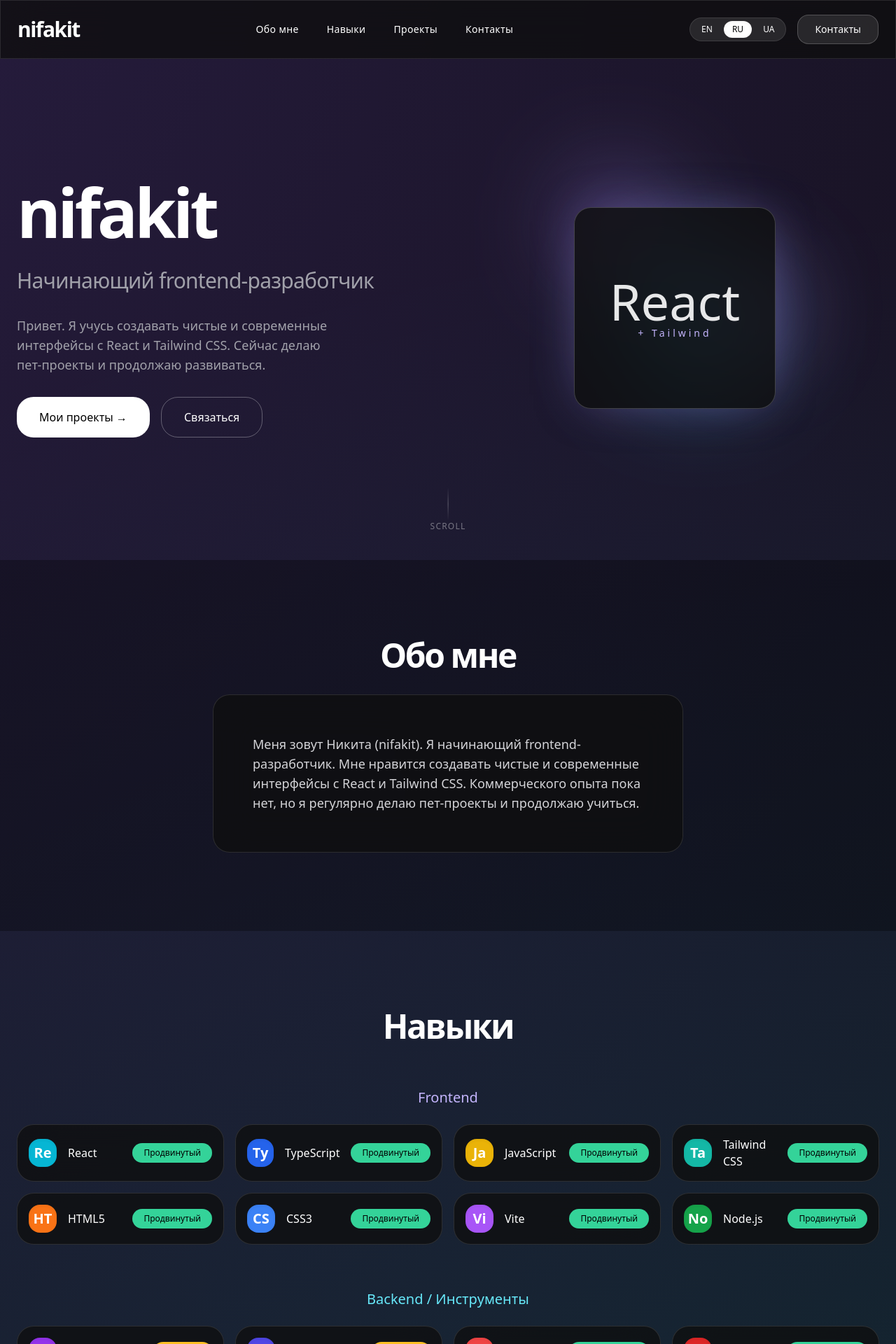
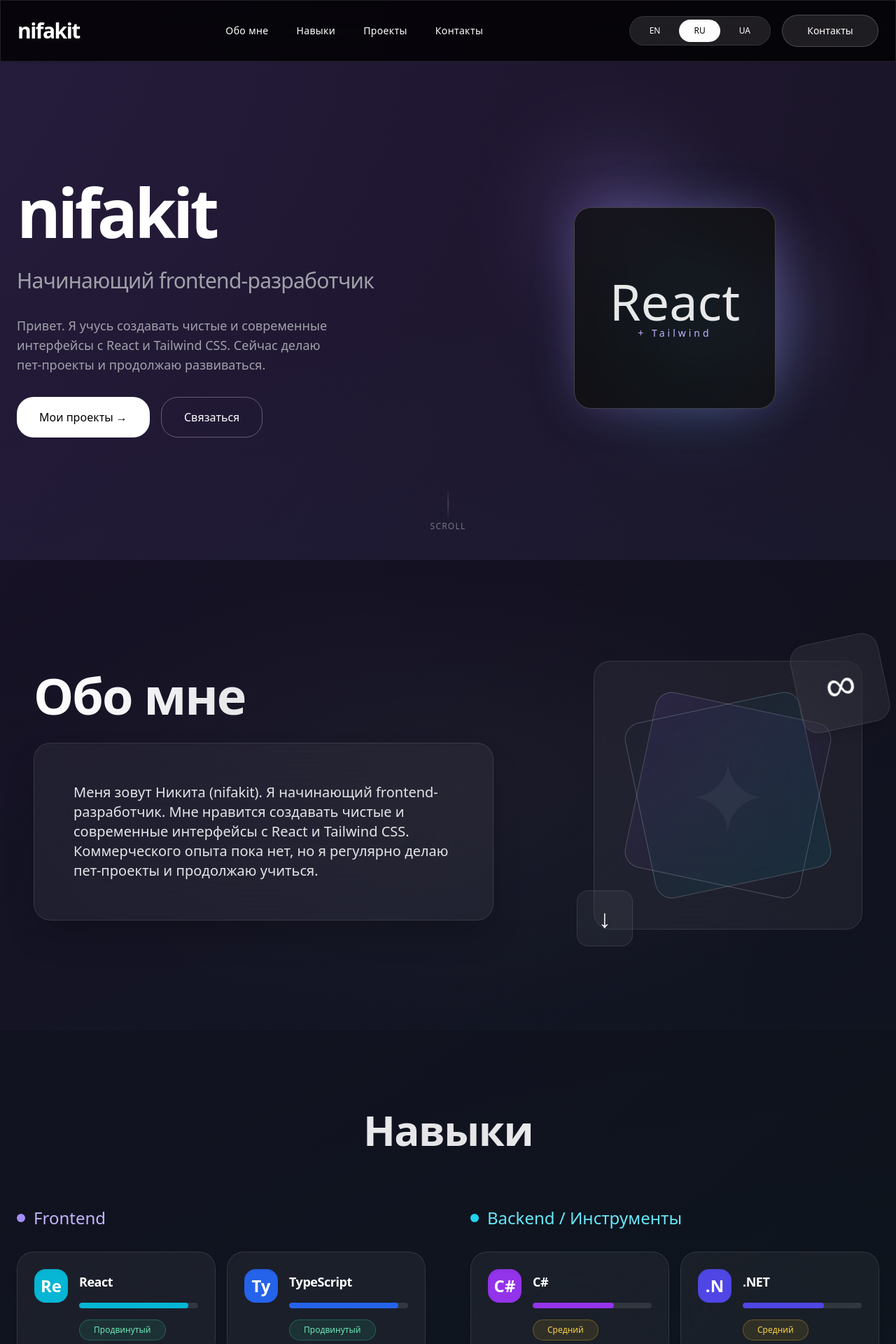
Before and after one commit to nifakit/my-portfolio, a React app: page / in a window 1280 px wide. Shown: the top 1920 px of the page at 70% size. Built offline with nearby package versions, Linux system fonts and the light colour scheme; the HTML template or start-up script is replaced by a standard one.

Commit message:
feat(ui): modernized design system - Navbar (jelly lang switcher + fixed right block + stagger mobile menu), About (two-column glass layout + gradient title + decor), Skills (progress bars + enhanced cards), Hero (lift hover on projects btn)

```diff
--- a/src/components/layout/Navbar.jsx
+++ b/src/components/layout/Navbar.jsx
@@ -3,7 +3,7 @@ import { useTranslation } from "react-i18next";
 import i18n from "../../i18n";
 
 const Navbar = () => {
-  const { t } = useTranslation();
+  const { t, i18n: i18nInstance } = useTranslation();
   const [isOpen, setIsOpen] = useState(false);
 
   const navLinks = [
@@ -13,13 +13,19 @@ const Navbar = () => {
     { name: t("nav.contact"), href: "#contact" },
   ];
 
+  const changeLanguage = (lng) => {
+    i18n.changeLanguage(lng);
+  };
+
   return (
-    <nav className="fixed top-0 left-0 right-0 z-50 glass border-b border-white/10">
-      <div className="max-w-screen-2xl mx-auto px-6 py-5 flex items-center justify-between">
+    <>
+      <nav className="fixed top-0 left-0 right-0 z-50 glass border-b border-white/10 bg-black/80 backdrop-blur-2xl">
+        <div className="max-w-screen-2xl mx-auto px-6 py-5 flex items-center">
+
           <a href="#" className="text-3xl font-semibold tracking-tighter text-white">nifakit</a>
 
 
-        <div className="hidden md:flex items-center gap-10">
+          <div className="flex-1 hidden md:flex justify-center gap-10">
             {navLinks.map((link) => (
               <a
                 key={link.name}
@@ -31,25 +37,35 @@ const Navbar = () => {
             ))}
           </div>
 
-        <div className="flex items-center gap-4">
 
-          <div className="flex items-center gap-1 bg-white/10 rounded-3xl p-1 border border-white/10">
+          <div className="flex items-center gap-4 flex-shrink-0">
+
+            <div className="relative flex items-center bg-white/10 rounded-3xl p-1 border border-white/10">
               {["en", "ru", "ua"].map((lng) => (
                 <button
                   key={lng}
-                onClick={() => i18n.changeLanguage(lng)}
-                className={`px-3 py-1 text-xs font-medium rounded-3xl transition-all ${
-                  i18n.language === lng ? "bg-white text-black shadow-inner" : "text-white hover:bg-white/20"
+                  onClick={() => changeLanguage(lng)}
+                  className={`relative z-10 px-6 py-2 text-xs font-medium rounded-3xl transition-all duration-200 ${
+                    i18nInstance.language === lng ? "text-black" : "text-white hover:bg-white/10"
                   }`}
                 >
                   {lng.toUpperCase()}
                 </button>
               ))}
+
+              <div
+                className="absolute top-1 bottom-1 bg-white rounded-3xl shadow-inner transition-all duration-300 ease-out"
+                style={{
+                  left: i18nInstance.language === "en" ? "4px" : i18nInstance.language === "ru" ? "calc(33.333% + 4px)" : "calc(66.666% + 8px)",
+                  width: "calc(33.333% - 8px)",
+                }}
+              />
             </div>
+
 
             <a
               href="#contact"
-            className="hidden md:block px-6 py-2.5 text-sm font-medium bg-white/10 hover:bg-white/20 border border-white/20 rounded-2xl text-white transition-all"
+              className="hidden md:block min-w-[138px] text-center px-7 py-3 text-sm font-medium bg-white/10 hover:bg-white/20 border border-white/20 rounded-3xl text-white transition-all whitespace-nowrap"
             >
               {t("nav.contact")}
             </a>
@@ -59,29 +75,31 @@ const Navbar = () => {
               onClick={() => setIsOpen(!isOpen)}
               className="md:hidden p-3 text-white"
             >
-            <svg xmlns="http://www.w3.org/2000/svg" className="w-7 h-7" fill="none" viewBox="0 0 24 24" stroke="currentColor" strokeWidth={2}>
+              <svg xmlns="http://www.w3.org/2000/svg" className="w-8 h-8" fill="none" viewBox="0 0 24 24" stroke="currentColor" strokeWidth={2.25}>
                 <path strokeLinecap="round" strokeLinejoin="round" d={isOpen ? "M6 18L18 6M6 6h12v12" : "M4 6h16M4 12h16M4 18h16"} />
               </svg>
             </button>
           </div>
         </div>
+      </nav>
 
 
-      {isOpen && (
-        <div className="md:hidden glass border-t border-white/10 px-6 py-6 flex flex-col gap-6 text-lg font-medium text-white">
-          {navLinks.map((link) => (
+      <div className={`fixed inset-0 bg-black/95 backdrop-blur-3xl z-40 md:hidden transition-all duration-500 ${isOpen ? "opacity-100 translate-y-0" : "opacity-0 -translate-y-10 pointer-events-none"}`}>
+        <div className="flex flex-col items-center justify-center h-full pt-20 gap-10 text-3xl font-medium text-center">
+          {navLinks.map((link, index) => (
             <a
               key={link.name}
               href={link.href}
               onClick={() => setIsOpen(false)}
-              className="hover:text-violet-400 transition-colors py-2"
+              className="text-white hover:text-violet-400 transition-all py-3 px-8 hover:scale-105"
+              style={{ transitionDelay: `${isOpen ? index * 60 : 0}ms` }}
             >
               {link.name}
             </a>
           ))}
         </div>
-      )}
-    </nav>
+      </div>
+    </>
   );
 };
 
--- a/src/components/sections/About.jsx
+++ b/src/components/sections/About.jsx
@@ -4,15 +4,53 @@ const About = () => {
   const { t } = useTranslation();
 
   return (
-    <section id="about" className="py-28 bg-black/30">
-      <div className="max-w-screen-2xl mx-auto px-8">
-        <div className="max-w-2xl mx-auto text-center">
-          <h2 className="text-5xl font-semibold tracking-tighter mb-8 reveal">
-            {t("about.title")}
-          </h2>
+    <section id="about" className="py-28 lg:py-36 bg-black/30 relative overflow-hidden">
+      {/* Декоративный radial background — добавляет глубину и современный вид */}
+      <div className="absolute inset-0 bg-[radial-gradient(at_center,#ffffff08_0%,transparent_70%)] pointer-events-none" />
 
-          <div className="glass rounded-3xl p-10 md:p-14 text-left text-zinc-300 leading-relaxed reveal">
-            <p className="text-lg">{t("about.text")}</p>
+      <div className="max-w-screen-2xl mx-auto px-6 lg:px-12">
+        <div className="grid lg:grid-cols-12 gap-16 lg:gap-20 items-center">
+
+          {/* Левая колонка — контент */}
+          <div className="lg:col-span-7">
+            <div className="max-w-2xl">
+              {/* Градиентный заголовок — трендовый приём 2025 года */}
+              <h2 className="text-5xl md:text-6xl lg:text-7xl font-semibold tracking-[-2px] leading-none mb-8 reveal bg-gradient-to-r from-white via-zinc-200 to-white bg-clip-text text-transparent">
+                {t("about.title")}
+              </h2>
+
+              {/* Улучшенная glass-карточка */}
+              <div className="glass rounded-3xl p-10 md:p-14 border border-white/10 bg-white/5 backdrop-blur-3xl shadow-2xl reveal">
+                <p className="text-lg md:text-xl text-zinc-200 leading-relaxed">
+                  {t("about.text")}
+                </p>
+              </div>
+            </div>
+          </div>
+
+          {/* Правая колонка — декоративный визуал (CSS-only, без внешних изображений) */}
+          <div className="lg:col-span-5 flex justify-center lg:justify-end">
+            <div className="relative w-80 h-80 lg:w-96 lg:h-96">
+              {/* Основной glass-блок */}
+              <div className="absolute inset-0 rounded-3xl glass border border-white/10 bg-white/5 backdrop-blur-3xl flex items-center justify-center">
+                {/* Абстрактный декоративный элемент */}
+                <div className="relative w-64 h-64 flex items-center justify-center">
+                  <div className="absolute inset-0 rounded-3xl border border-white/20 bg-gradient-to-br from-violet-500/10 to-transparent rotate-12" />
+                  <div className="absolute inset-0 rounded-3xl border border-white/20 bg-gradient-to-tl from-cyan-500/10 to-transparent -rotate-12" />
+                  <span className="text-[140px] text-white/5 font-light select-none">✦</span>
+                </div>
+              </div>
+
+              {/* Плавающий акцент (добавляет динамики) */}
+              <div className="absolute -top-8 -right-8 w-32 h-32 rounded-3xl glass border border-white/10 bg-white/5 backdrop-blur-3xl flex items-center justify-center text-6xl rotate-[-12deg] shadow-xl">
+                ∞
+              </div>
+
+              {/* Ещё один маленький акцент для баланса */}
+              <div className="absolute -bottom-6 -left-6 w-20 h-20 rounded-2xl glass border border-white/10 bg-white/5 backdrop-blur-3xl flex items-center justify-center text-4xl">
+                ↓
+              </div>
+            </div>
           </div>
         </div>
       </div>
--- a/src/components/sections/Hero.jsx
+++ b/src/components/sections/Hero.jsx
@@ -19,7 +19,7 @@ const Hero = () => {
           <div className="flex flex-col sm:flex-row gap-4 justify-center md:justify-start">
             <a
               href="#projects"
-              className="px-8 py-4 bg-white text-black rounded-3xl text-base font-medium flex items-center gap-2 hover:bg-violet-300 transition-all active:scale-95"
+              className="min-w-[170px] px-8 py-4 bg-white text-black rounded-3xl text-base font-medium flex items-center justify-center gap-2 hover:-translate-y-1 transition-all active:scale-95"
             >
               {t("hero.btnProjects")} →
             </a>
--- a/src/components/sections/Skills.jsx
+++ b/src/components/sections/Skills.jsx
@@ -24,62 +24,70 @@ const backendSkills = [
 const Skills = () => {
   const { t } = useTranslation();
 
-  const SkillCard = ({ skill }) => (
-    <div className="flex items-center gap-4 glass rounded-3xl p-4 hover:border-white/30 transition-all group">
-      <div className={`w-10 h-10 rounded-2xl ${skill.color} flex items-center justify-center text-white text-xl font-bold shadow-inner`}>
+  const getProgress = (level) => {
+    if (level === "advanced") return 92;
+    if (level === "intermediate") return 68;
+    return 35;
+  };
+
+  const SkillCard = ({ skill }) => {
+    const progress = getProgress(skill.level);
+    return (
+      <div className="group glass rounded-3xl p-6 transition-all duration-300 hover:scale-[1.03] hover:border-white/20 border border-white/10 bg-white/5 backdrop-blur-3xl">
+        <div className="flex items-start gap-4">
+          <div className={`w-12 h-12 rounded-2xl ${skill.color} flex-shrink-0 flex items-center justify-center text-white text-2xl font-semibold shadow-inner`}>
             {skill.name.slice(0, 2)}
           </div>
-      <div className="flex-1">
-        <div className="font-medium">{skill.name}</div>
+          <div className="flex-1 min-w-0 pt-1">
+            <div className="font-semibold text-lg mb-4 tracking-tight">{skill.name}</div>
+            <div className="h-2 bg-white/10 rounded-3xl overflow-hidden mb-4">
+              <div
+                className={`h-full rounded-3xl transition-all ${skill.color}`}
+                style={{ width: `${progress}%` }}
+              />
             </div>
-      <div className={`text-xs px-4 py-1.5 rounded-3xl font-medium ${
-        skill.level === "advanced" ? "bg-emerald-400 text-black" :
-        skill.level === "intermediate" ? "bg-amber-400 text-black" : "bg-zinc-500 text-white"
+            <div className={`inline-flex text-xs px-5 py-1.5 rounded-3xl font-medium ${
+              skill.level === "advanced" ? "bg-emerald-400/10 text-emerald-300 border border-emerald-400/30" :
+              skill.level === "intermediate" ? "bg-amber-400/10 text-amber-300 border border-amber-400/30" :
+              "bg-zinc-400/10 text-zinc-400 border border-zinc-400/30"
             }`}>
               {t(`skills.level.${skill.level}`)}
             </div>
           </div>
-  );
-
-  const MobileSkillCard = ({ skill }) => (
-    <div className="glass rounded-3xl p-5 text-center">
-      <div className="font-medium text-lg mb-2">{skill.name}</div>
-      <div className={`text-xs px-5 py-1.5 inline-block rounded-3xl font-medium ${
-        skill.level === "advanced" ? "bg-emerald-400 text-black" :
-        skill.level === "intermediate" ? "bg-amber-400 text-black" : "bg-zinc-500 text-white"
-      }`}>
-        {t(`skills.level.${skill.level}`)}
         </div>
       </div>
     );
+  };
 
   return (
-    <section id="skills" className="py-28">
+    <section id="skills" className="py-28 bg-black/40">
       <div className="max-w-screen-2xl mx-auto px-6">
-        <h2 className="text-5xl font-semibold tracking-tighter text-center mb-16 reveal">
+        <h2 className="text-5xl md:text-6xl font-semibold tracking-[-1.5px] text-center mb-20 bg-gradient-to-r from-white via-zinc-200 to-white bg-clip-text text-transparent">
           {t("skills.title")}
         </h2>
 
-        <div className="space-y-16">
-
+        <div className="grid lg:grid-cols-2 gap-16">
           <div>
-            <h3 className="text-xl font-medium mb-6 text-violet-300 text-center">{t("skills.frontend")}</h3>
-            <div className="hidden md:grid grid-cols-4 gap-4">
-              {frontendSkills.map((skill) => <SkillCard key={skill.name} skill={skill} />)}
-            </div>
-            <div className="grid md:hidden grid-cols-2 gap-4">
-              {frontendSkills.map((skill) => <MobileSkillCard key={skill.name} skill={skill} />)}
+            <h3 className="text-2xl font-medium text-violet-300 text-center lg:text-left mb-8 flex items-center gap-3 justify-center lg:justify-start">
+              <span className="w-3 h-3 rounded-full bg-violet-400"></span>
+              {t("skills.frontend")}
+            </h3>
+            <div className="grid grid-cols-1 sm:grid-cols-2 gap-4">
+              {frontendSkills.map((skill) => (
+                <SkillCard key={skill.name} skill={skill} />
+              ))}
             </div>
           </div>
 
-
           <div>
-            <h3 className="text-xl font-medium mb-6 text-cyan-300 text-center">{t("skills.backend")}</h3>
-            <div className="hidden md:grid grid-cols-4 gap-4">
-              {backendSkills.map((skill) => <SkillCard key={skill.name} skill={skill} />)}
-            </div>
-            <div className="grid md:hidden grid-cols-2 gap-4">
-              {backendSkills.map((skill) => <MobileSkillCard key={skill.name} skill={skill} />)}
+            <h3 className="text-2xl font-medium text-cyan-300 text-center lg:text-left mb-8 flex items-center gap-3 justify-center lg:justify-start">
+              <span className="w-3 h-3 rounded-full bg-cyan-400"></span>
+              {t("skills.backend")}
+            </h3>
+            <div className="grid grid-cols-1 sm:grid-cols-2 gap-4">
+              {backendSkills.map((skill) => (
+                <SkillCard key={skill.name} skill={skill} />
+              ))}
             </div>
           </div>
         </div>
```
Lines whose indentation alone changed are shown as unchanged.
